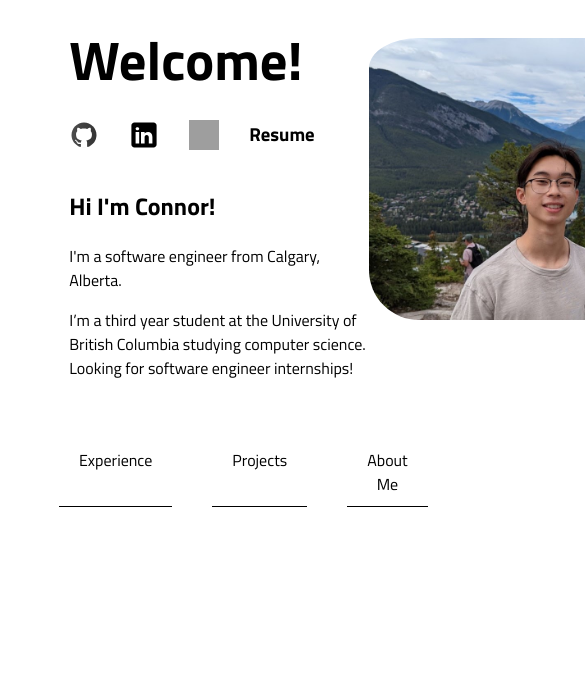
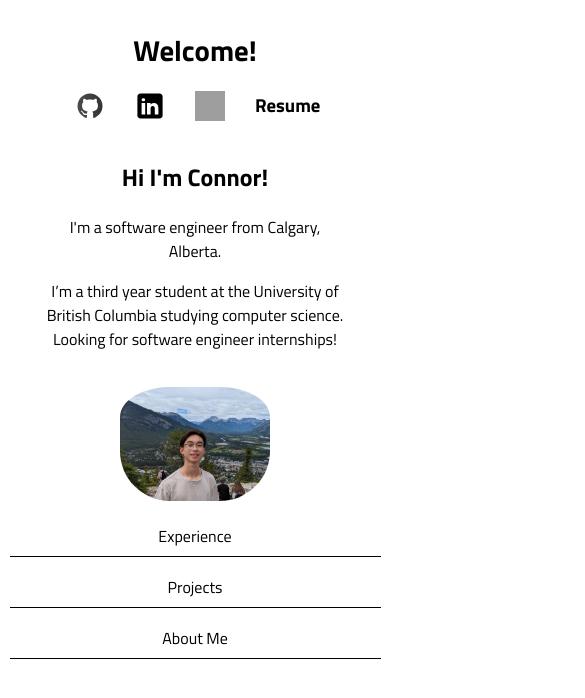
Before and after one commit to youngconnorr/PortfolioWebsite, a React (Vite) app: page / in a window 390 px wide. Shown: the top 698 px of the page, 585 px wide, since content can reach past the window. Built offline with nearby package versions, Linux system fonts and the light colour scheme; grey boxes are pictures that could not be loaded.

Commit message:
made responsive design

```diff
--- a/src/components/about/about.css
+++ b/src/components/about/about.css
@@ -47,3 +47,52 @@
 .interest-list {
   display: flex;
 }
+
+@media (max-width: 768px) {
+  .about {
+    font-size: 2rem;
+    text-align: center;
+  }
+
+  .school-section {
+    flex-direction: column;
+    align-items: center;
+    margin-top: 30px;
+  }
+
+  .me-section,
+  .currently-working-on-section {
+    width: 90%;
+    margin: 20px 0;
+    padding: 15px;
+  }
+
+  .me-section:hover,
+  .currently-working-on-section:hover {
+    background-color: initial;
+  }
+}
+
+@media (max-width: 480px) {
+  .about {
+    font-size: 1.5rem;
+    text-align: center;
+  }
+
+  .me-section,
+  .currently-working-on-section {
+    width: 80%;
+    margin: 15px 0;
+    padding: 10px;
+    font-size: 0.9rem;
+  }
+
+  .currently-working-on-section h2,
+  .me-section h2 {
+    font-size: 1.2rem;
+  }
+
+  .currently-working-on-section h3 {
+    font-size: 1rem;
+  }
+}
--- a/src/components/navbar/navbar.css
+++ b/src/components/navbar/navbar.css
@@ -16,3 +16,10 @@
 .link-go-back:hover .back-button-arrow {
   transform: translateX(-30%);
 }
+
+@media (max-width: 480px) {
+  .go-back {
+    margin-left: 5px;
+    margin-top: 5px;
+  }
+}
--- a/src/components/profile/profile.css
+++ b/src/components/profile/profile.css
@@ -96,6 +96,7 @@ h3 {
   width: 370px;
   padding-top: 20px;
 }
+
 .links-section {
   width: 80%;
   display: flex;
@@ -197,3 +198,71 @@ h3 {
   filter: blur(0);
   transform: translateX(0);
 }
+
+/* Responsive styles */
+@media (max-width: 768px) {
+  /* Adjust font sizes for smaller screens */
+  h1 {
+    font-size: 2.5rem;
+  }
+
+  /* Stack the intro profile section vertically on mobile */
+  .intro-profile-section {
+    flex-direction: column;
+    align-items: center;
+    height: auto;
+    width: 100%;
+  }
+
+  .name-section {
+    padding-left: 0;
+    text-align: center;
+  }
+
+  /* Reduce image size or hide */
+  .intro-img {
+    width: 200px;
+    display: block;
+    margin: 0 auto;
+  }
+
+  /* Stack links vertically and adjust spacing */
+  .links-section {
+    flex-direction: column;
+    align-items: center;
+    width: 100%;
+  }
+
+  .web-link {
+    width: 90%; /* Full width on mobile */
+    margin: 10px 0;
+  }
+}
+
+/* Extra small screen adjustments */
+@media (max-width: 480px) {
+  h1 {
+    font-size: 2rem;
+  }
+
+  .intro-img {
+    width: 150px;
+  }
+
+  .intro-profile-div {
+    width: 100%;
+    padding: 10px;
+  }
+
+  .links-section,
+  .external-links {
+    width: 100%;
+    justify-content: center;
+  }
+
+  /* Ensure links are center-aligned and stack nicely */
+  .web-link {
+    margin: 5px 0;
+    padding: 8px 10px;
+  }
+}
--- a/src/components/projects/project.css
+++ b/src/components/projects/project.css
@@ -46,6 +46,19 @@ h3 {
   font-weight: 100;
 }
 
+.check-out-button {
+  border-bottom: 1px solid black;
+  padding: 5px;
+  transition: 0.5s ease;
+}
+
+.check-out-button:hover {
+  background-color: black;
+  border-color: black;
+  border-radius: 12px;
+  color: white;
+}
+
 .project-title {
   display: flex;
   justify-content: center;
@@ -62,7 +75,7 @@ h3 {
 }
 
 .single-project:hover {
-  background-color: #e3d5ca;
+  background-color: #a9d2dfd2;
   transition: background-color 0.2s ease;
 }
 
@@ -76,3 +89,73 @@ h3 {
   flex-wrap: wrap;
   justify-content: space-around;
 }
+
+/* Tablet and mobile styling */
+@media (max-width: 768px) {
+  h1 {
+    font-size: 2.4rem;
+  }
+
+  .single-project {
+    padding: 20px;
+    height: auto;
+    margin-bottom: 30px;
+  }
+
+  .project-parent-div {
+    width: 100%;
+  }
+
+  .map-projects {
+    flex-direction: column;
+    align-items: center;
+  }
+
+  .project-title {
+    font-size: 2rem;
+    text-align: center;
+  }
+
+  .project-image {
+    width: 100%;
+    height: auto;
+  }
+
+  .description-project {
+    font-size: 1rem;
+  }
+}
+
+/* Mobile styling */
+@media (max-width: 480px) {
+  h1 {
+    font-size: 1.8rem;
+  }
+
+  .single-project {
+    padding: 15px;
+    height: auto;
+    margin-bottom: 20px;
+  }
+
+  .project-parent-div {
+    width: 100%;
+  }
+
+  .project-title {
+    font-size: 1.5rem;
+  }
+
+  .project-image {
+    width: 100%;
+    height: auto;
+  }
+
+  .description-project {
+    font-size: 0.9rem;
+  }
+
+  .project-image {
+    display: none;
+  }
+}
```
